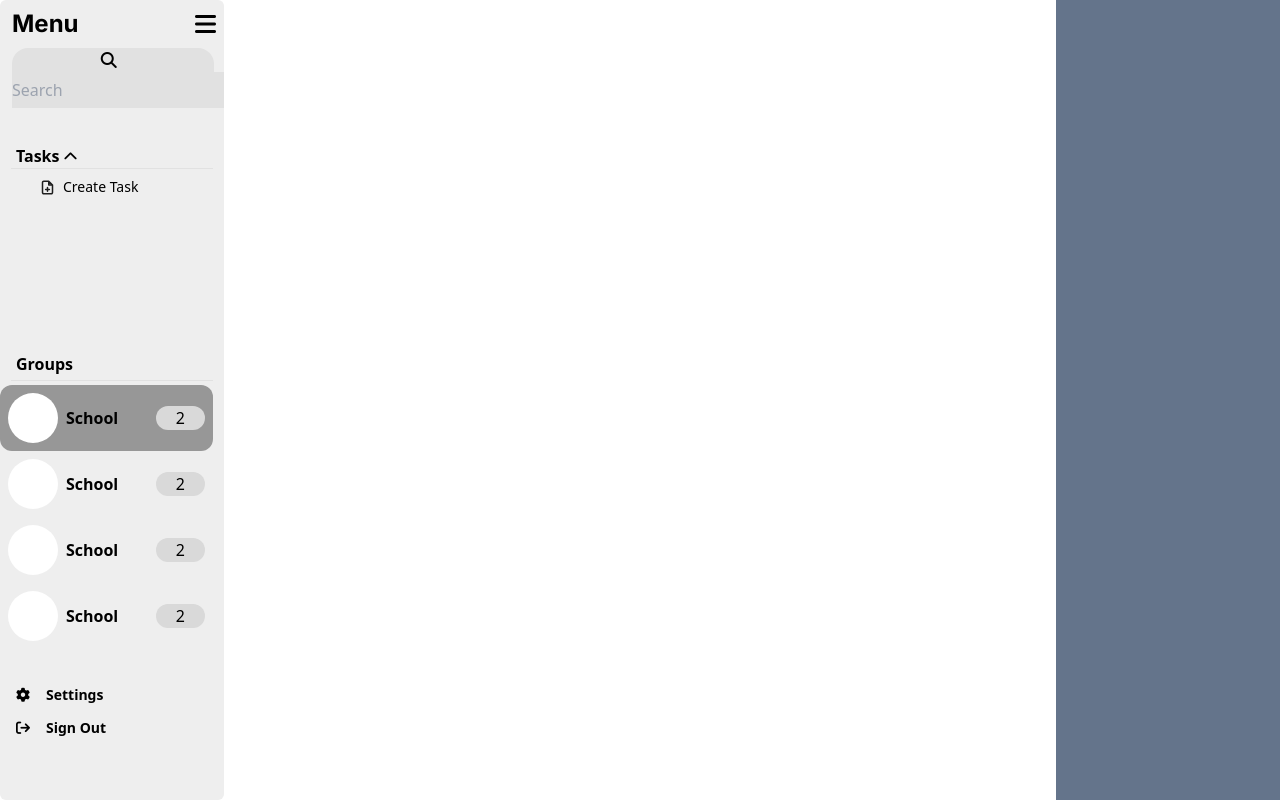
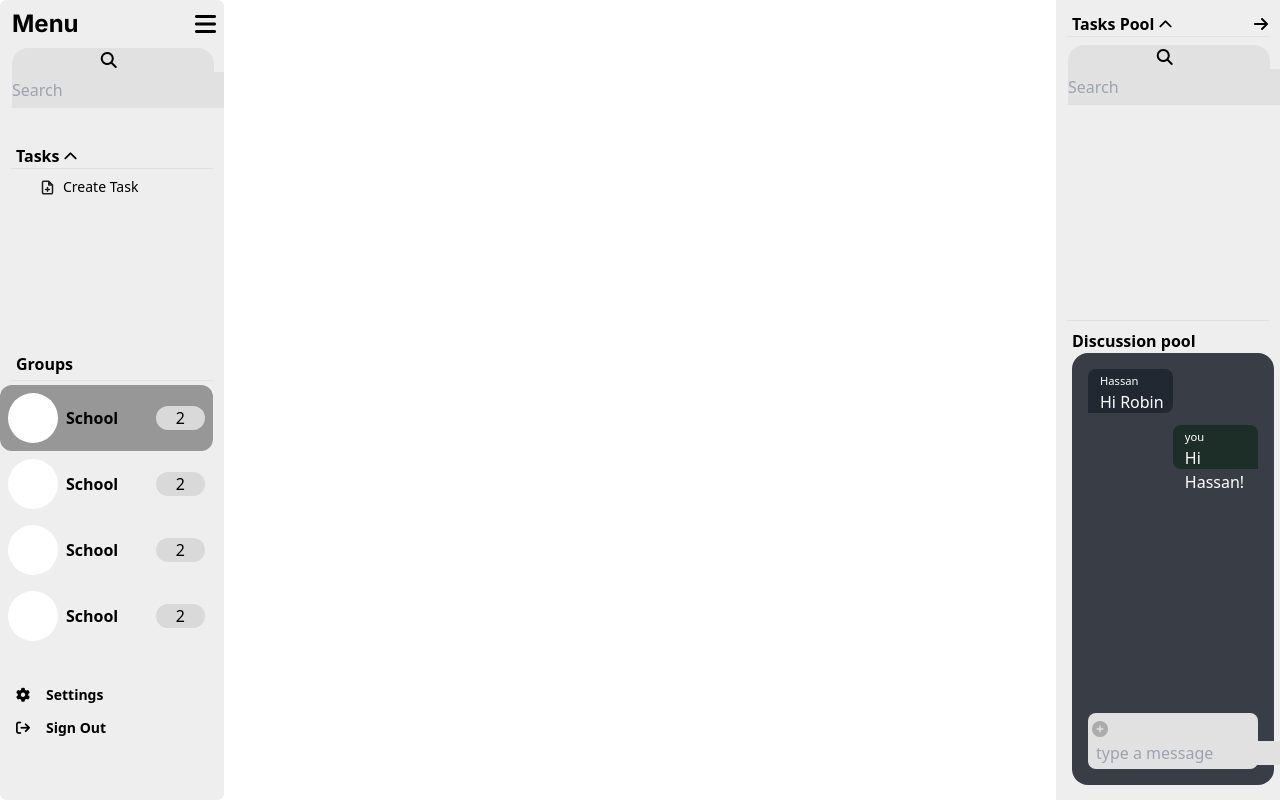
Before and after one commit to heyhassanbilal/TeamTrack, a React (Vite) app in the folder TeamTrack/: page /Home-Page in a window 1280 px wide. Built offline with nearby package versions, Linux system fonts and the light colour scheme.

Commit message:
HomePage - Tasks Pool and Discussion Pool Added

```diff
--- a/TeamTrack/src/Components/HomePage/HomePage.jsx
+++ b/TeamTrack/src/Components/HomePage/HomePage.jsx
@@ -4,7 +4,6 @@ export default function HomePage() {
   return (
     <>
       <div className="h-screen w-screen overflow-hidden flex">
-
         {/* MENU */}
         <div className="h-full w-[17.5%] flex flex-col bg-[#EEEEEE] rounded-md">
           {/* Title, Closing sign, */}
@@ -27,10 +26,8 @@ export default function HomePage() {
             </div>
           </div>
 
-
           {/* Task */}
           <div className="flex flex-col h-1/4 mt-9">
-
             {/* Heading */}
 
             <h1 className="font-bold ml-4">
@@ -42,7 +39,6 @@ export default function HomePage() {
 
             {/* Create Task */}
             <div className="">
-
               <h1 className="flex w-[80%] ml-10 mt-2 text-sm">
                 <svg
                   className="mt-[0.2rem] mr-2"
@@ -63,21 +59,17 @@ export default function HomePage() {
                 Create Task
               </h1>
             </div>
-
           </div>
 
           {/* Groups */}
           <div className="flex flex-col h-2/5 mt-9 bg-[EEEEEE]">
-
             {/* heading */}
             <h1 className="font-bold ml-4">Groups</h1>
             <hr class="border-1 border-[#E1E1E1] w-[90%] my-1 mx-auto" />
 
             {/* Group List */}
             <div className="flex flex-col h-full bg-[#EEEEEE] w-full justify-center">
-
               <div className="flex items-center h-1/4 w-[95%] bg-[#979797] rounded-xl">
-
                 {/* Profile Icon */}
                 <div className="m-2 h-[50px] w-[50px] rounded-full bg-white"></div>
 
@@ -88,10 +80,8 @@ export default function HomePage() {
                 <div className="bg-[#D9D9D9] rounded-xl ml-auto mr-2">
                   <h2 className="px-5">2</h2>
                 </div>
-
               </div>
               <div className="flex items-center h-1/4 w-[95%] rounded-xl">
-
                 {/* Profile Icon */}
                 <div className="m-2 h-[50px] w-[50px] rounded-full bg-white"></div>
 
@@ -102,10 +92,8 @@ export default function HomePage() {
                 <div className="bg-[#D9D9D9] rounded-xl ml-auto mr-2">
                   <h2 className="px-5">2</h2>
                 </div>
-
               </div>
               <div className="flex items-center h-1/4 w-[95%] rounded-xl">
-
                 {/* Profile Icon */}
                 <div className="m-2 h-[50px] w-[50px] rounded-full bg-white"></div>
 
@@ -116,10 +104,8 @@ export default function HomePage() {
                 <div className="bg-[#D9D9D9] rounded-xl ml-auto mr-2">
                   <h2 className="px-5">2</h2>
                 </div>
-
               </div>
               <div className="flex items-center h-1/4 w-[95%] rounded-xl">
-
                 {/* Profile Icon */}
                 <div className="m-2 h-[50px] w-[50px] rounded-full bg-white"></div>
 
@@ -130,30 +116,92 @@ export default function HomePage() {
                 <div className="bg-[#D9D9D9] rounded-xl ml-auto mr-2">
                   <h2 className="px-5">2</h2>
                 </div>
-
               </div>
-
             </div>
-
           </div>
 
           {/* Settings, Sign Out */}
           <div className="flex flex-col h-1/6 mt-9">
             <div>
-                <h6 className="font-bold text-sm"><i class="fa-solid fa-gear ml-4 mr-4 mb-4"></i>Settings</h6>
+              <h6 className="font-bold text-sm">
+                <i class="fa-solid fa-gear ml-4 mr-4 mb-4"></i>Settings
+              </h6>
             </div>
             <div>
-                <h6 className="font-bold text-sm"><i class="fa-solid fa-arrow-right-from-bracket ml-4 mr-4"></i>Sign Out</h6>
+              <h6 className="font-bold text-sm">
+                <i class="fa-solid fa-arrow-right-from-bracket ml-4 mr-4"></i>
+                Sign Out
+              </h6>
             </div>
           </div>
-
         </div>
 
         {/* Main Content */}
         <div className="h-full w-[65%] bg-white"></div>
 
         {/* Task Pool and  Discussion Pool*/}
-        <div className="h-full w-[17.5%] bg-slate-500"></div>
+        <div className="h-full w-[17.5%] bg-[#EEEEEE]">
+          {/* Tasks Pool */}
+          <div className="h-2/5">
+            {/* Heading */}
+            <h1 className="font-bold ml-4 mt-3 w-1/2 inline-block">
+              Tasks Pool
+              <i class="text-sm fa-solid fa-chevron-up ml-1"></i>
+            </h1>
+            <i class="fa-solid fa-arrow-right float-end mt-4 mr-3"></i>
+            <hr class="border-1 border-[#E1E1E1] w-[90%] mx-auto" />
+
+            {/* Search Bar */}
+            <div className="w-full text-center">
+              <div className="bg-[#E1E1E1] w-[90%] rounded-2xl ml-3 mt-2">
+                <button className="">
+                  <i class="fa-solid fa-magnifying-glass pr-2"></i>
+                </button>
+                <input
+                  type="text"
+                  placeholder="Search"
+                  className="h-9 bg-[#E1E1E1]"
+                />
+              </div>
+            </div>
+          </div>
+
+          <hr class="border-1 border-[#E1E1E1] w-[90%] mx-auto" />
+
+          {/* Discussion Pool */}
+          <div className="h-3/5">
+                {/* Heading */}
+                <h1 className="font-bold ml-4 mt-2">Discussion pool</h1>
+
+                {/* Chat box */}
+                <div className="flex flex-col justify-between bg-[#393E46] w-[90%] h-[90%] p-4 ml-4 rounded-2xl">
+
+                    {/* Chats */}
+                    <div className="">
+                        <div className="w-1/2 h-11 rounded-tl-lg rounded-tr-lg rounded-br-lg mb-3 bg-[#222831]">
+                            <p className="text-white text-[0.7rem] ml-3 pt-1">Hassan</p>
+                            <h4 className="text-white ml-3">Hi Robin</h4>
+                        </div>
+
+                        <div className="w-1/2 h-11 rounded-tl-lg rounded-tr-lg rounded-bl-lg mb-3 float-end bg-[#1D2D27]">
+                            <p className="text-white text-[0.7rem] ml-3 pt-1">you</p>
+                            <h4 className="text-white ml-3">Hi Hassan!</h4>
+                        </div>
+                    </div>
+
+                    {/* Type a Message */}
+                    <div className="w-full bg-[#E1E1E1] rounded-lg p-1">
+
+                        <button>
+                            <i class="fa-solid fa-circle-plus text-[#ABABAB]"></i>
+                        </button>
+                        <input type="text" placeholder="type a message" className="ml-1 bg-[#E1E1E1]" />
+
+                    </div>
+
+                </div>
+          </div>
+        </div>
       </div>
     </>
   );
```
Lines whose indentation alone changed are shown as unchanged.
